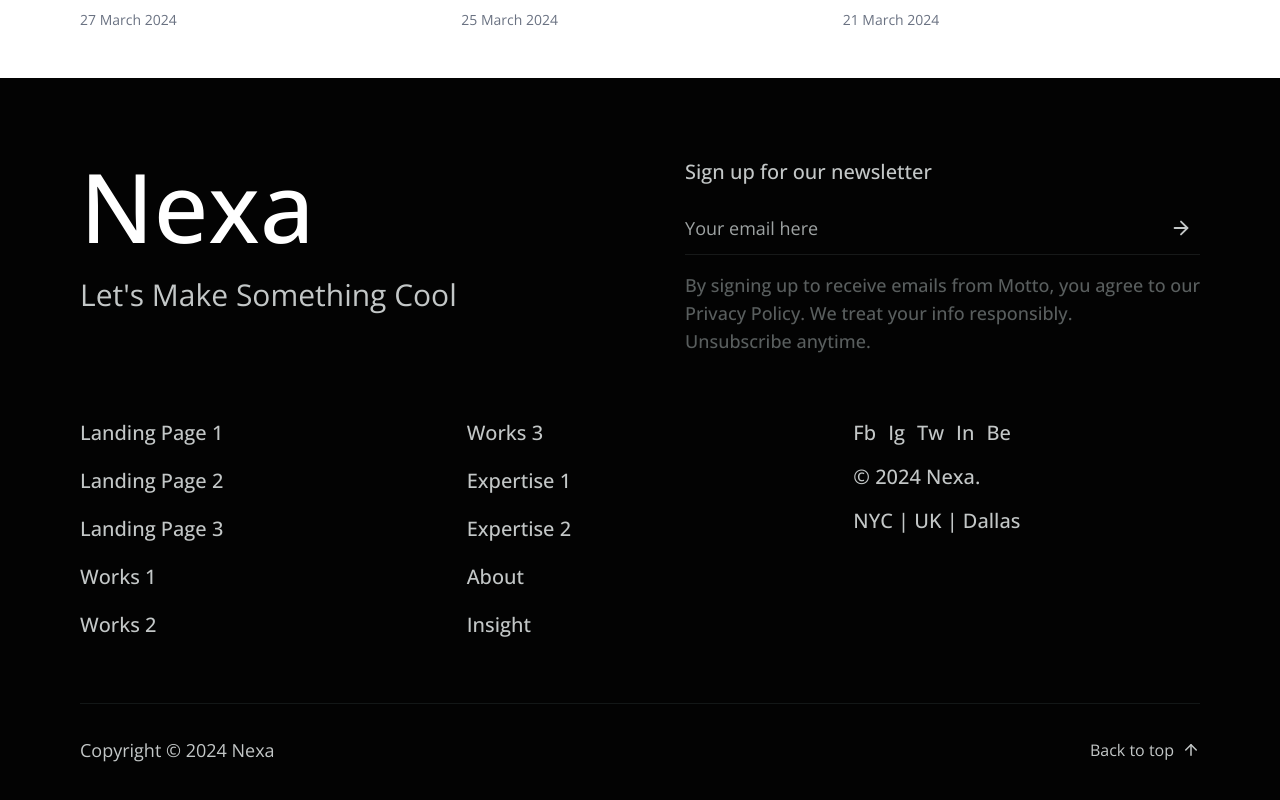
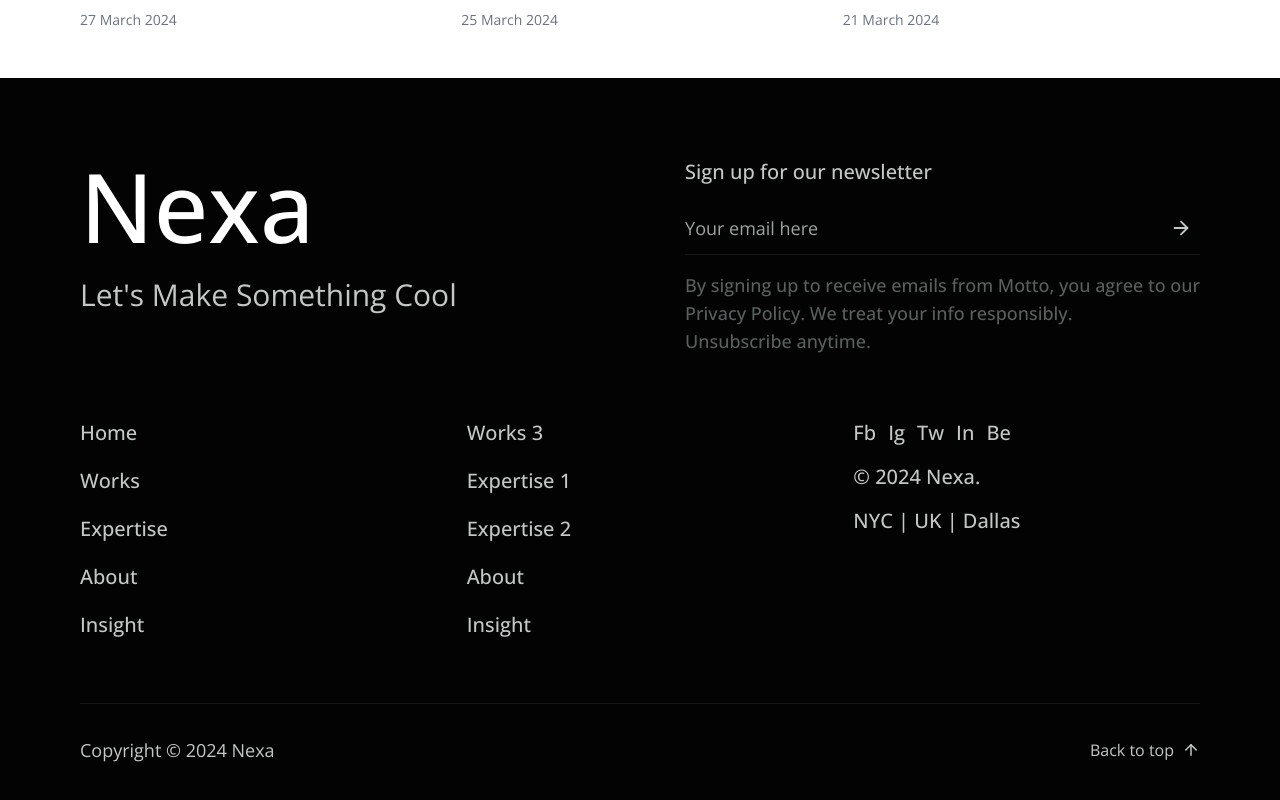
Before and after one commit to JihadZaidan/nexa-complete-verse, a Next.js app: page /insight in a window 1280 px wide. Shown: the part 2078-2878 px from the top of the page. Built offline with nearby package versions, Linux system fonts and the light colour scheme.

Commit message:
resolve: update structure ui design exam navbar and footer

```diff
--- a/src/data/navigation.ts
+++ b/src/data/navigation.ts
@@ -1,33 +1,35 @@
 interface NavigationProps {
     url: string;
     label: string;
+    hideInNavbar?: boolean;
     published?: boolean;
 }
 
 export const navigation: NavigationProps[] = [
     {
         url: "/",
-        label: "Landing Page 1",
+        label: "Home",
+        hideInNavbar: false,
+        published: true,
+    },
+    {
+        url: "/works",
+        label: "Works",
         published: true
     },
     {
-        url: "/two-land",
-        label: "Landing Page 2",
+        url: "/expertise",
+        label: "Expertise",
         published: true
     },
     {
-        url: "/three-land",
-        label: "Landing Page 3",
+        url: "/about",
+        label: "About",
         published: true
     },
     {
-        url: "/works",
-        label: "Works 1",
-        published: true
-    },
-    {
-        url: "/work-two",
-        label: "Works 2",
+        url: "/insight",
+        label: "Insight",
         published: true
     }
 ]
```
